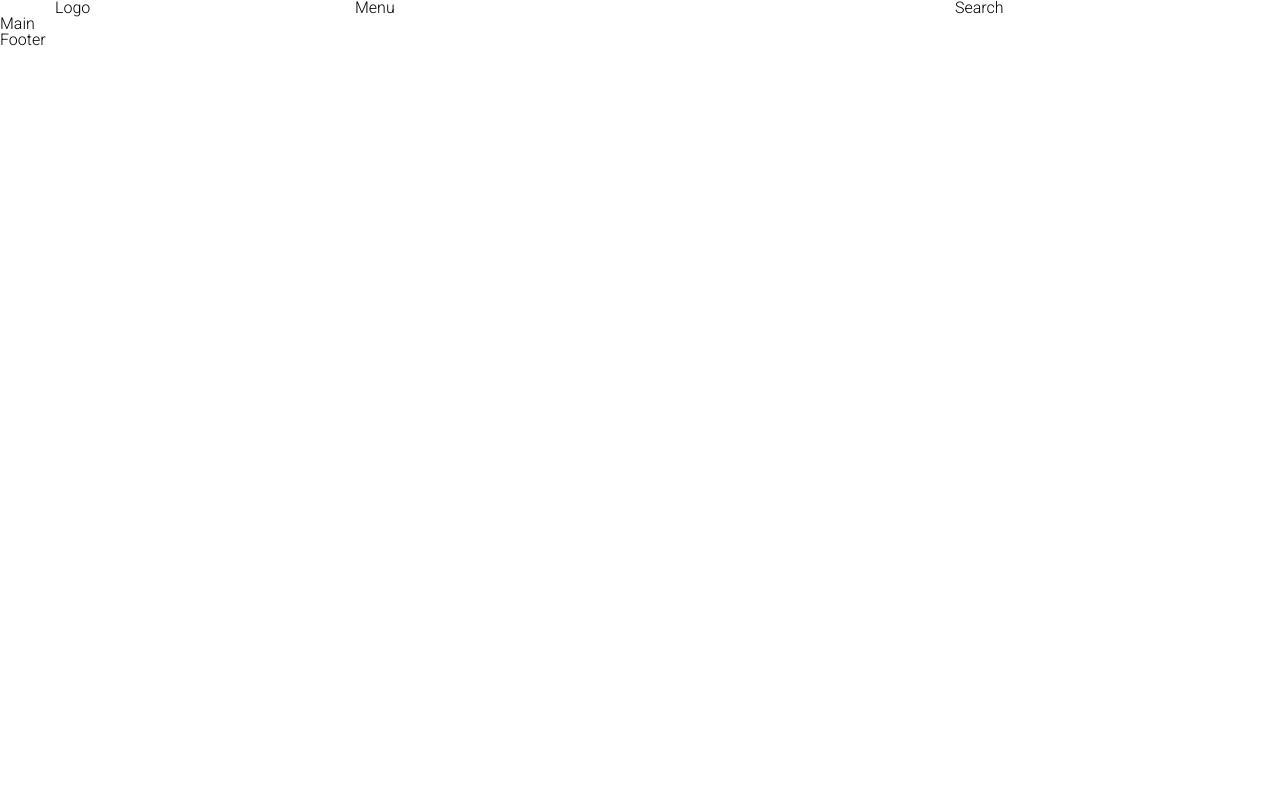
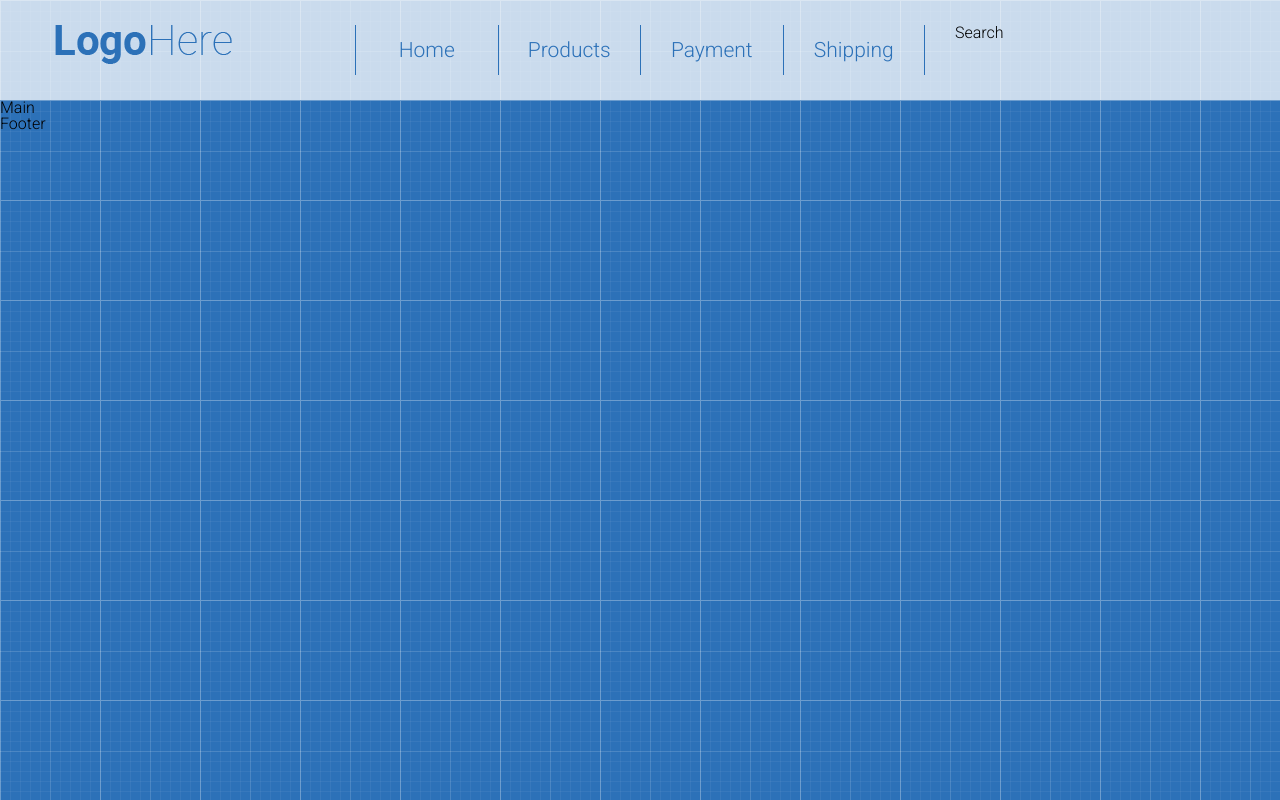
Before and after one commit to itselinali/shop-project, a plain HTML site: page index.html in a window 1280 px wide. Drawn offline with Linux system fonts and the light colour scheme.

Commit message:
add menu

```diff
--- a/index.html
+++ b/index.html
@@ -12,8 +12,23 @@
     <header class="header">
         <div class="container">
             <div class="row">
-                <div class="col-3">Logo</div>
-                <div class="col-6">Menu</div>
+                <div class="col-3">
+                    <div class="logo">
+                        <a href="">
+                            <img src="images/logo.png" alt="">
+                        </a>
+                    </div>
+                </div>
+                <div class="col-6">
+                    <nav>
+                        <ul class="menu">
+                            <li><a href="">Home</a></li>
+                            <li><a href="">Products</a></li>
+                            <li><a href="">Payment</a></li>
+                            <li><a href="">Shipping</a></li>
+                        </ul>
+                    </nav>
+                </div>
                 <div class="col-3">Search</div>
             </div>
         </div>
--- a/style.css
+++ b/style.css
@@ -4,6 +4,7 @@
 }
 body {
     font-family: 'Roboto', sans-serif;
+    background-image: url("images/patt.png");
 }
 .container {
     width: 1200px;
@@ -12,7 +13,10 @@ body {
     margin: 0 auto;
 }
 .header {
-
+    display: flex;
+    align-items: center;
+    height: 100px;
+    background-color: rgba(255, 255, 255, 0.75);
 }
 .row {
     margin-left: -15px;
@@ -31,3 +35,22 @@ body {
     flex: 0 0 50%;
     max-width: 50%;
 }
+.menu {
+    display: flex;
+}
+.menu li {
+    width: 25%;
+    border-left: 1px solid #2c71b8;
+}
+.menu li:last-child {
+    border-right: 1px solid #2c71b8;
+}
+.menu a {
+    display: block;
+    height: 50%;
+    text-decoration: none;
+    font-size: 21px;
+    color: #2c71b8;
+    line-height: 50px;
+    text-align: center;
+}
```
Also changed, not shown: images/icon (4).png (added), images/logo.png (added), images/patt.png (added), images/sepet.png (added), images/sepetwhite.png (added).
